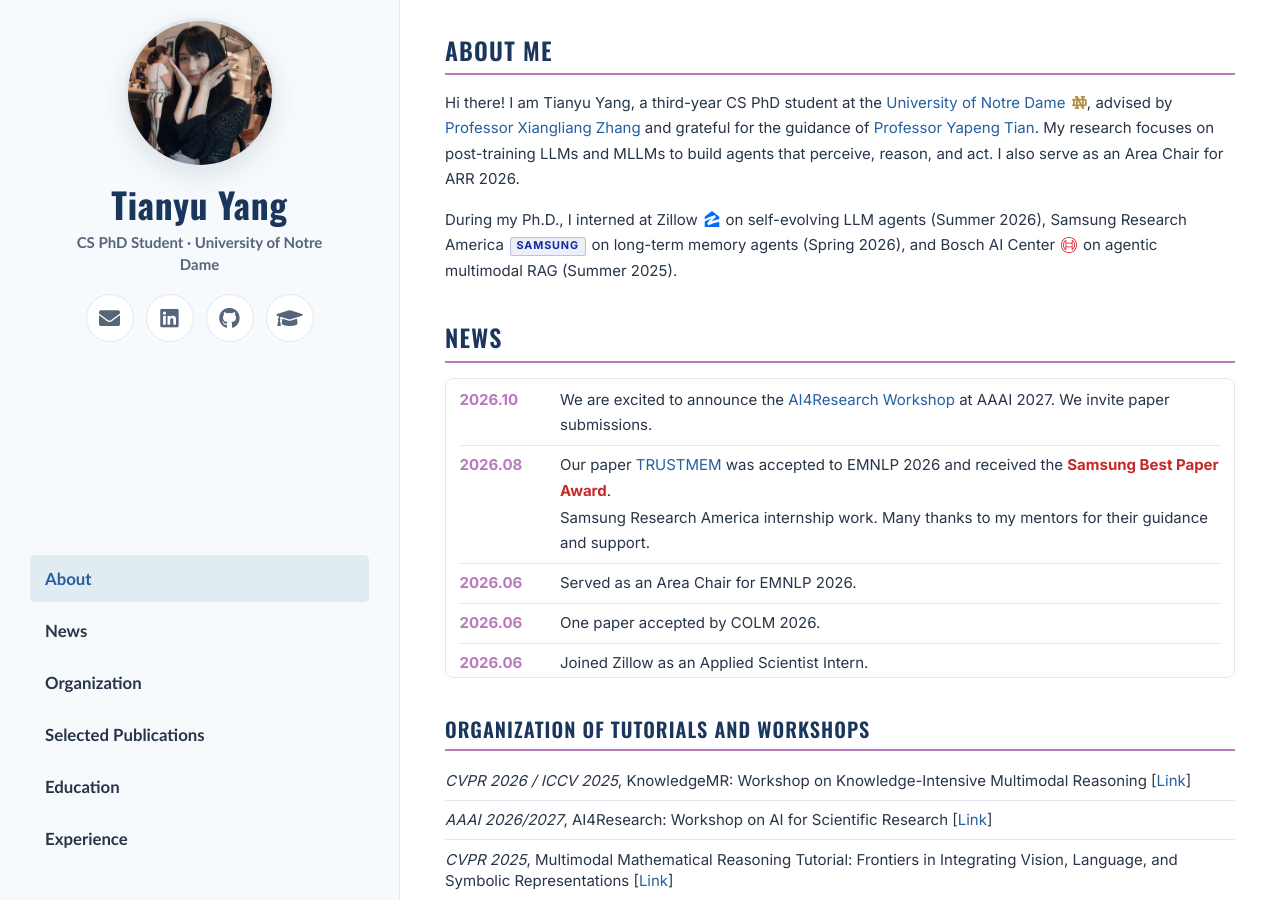
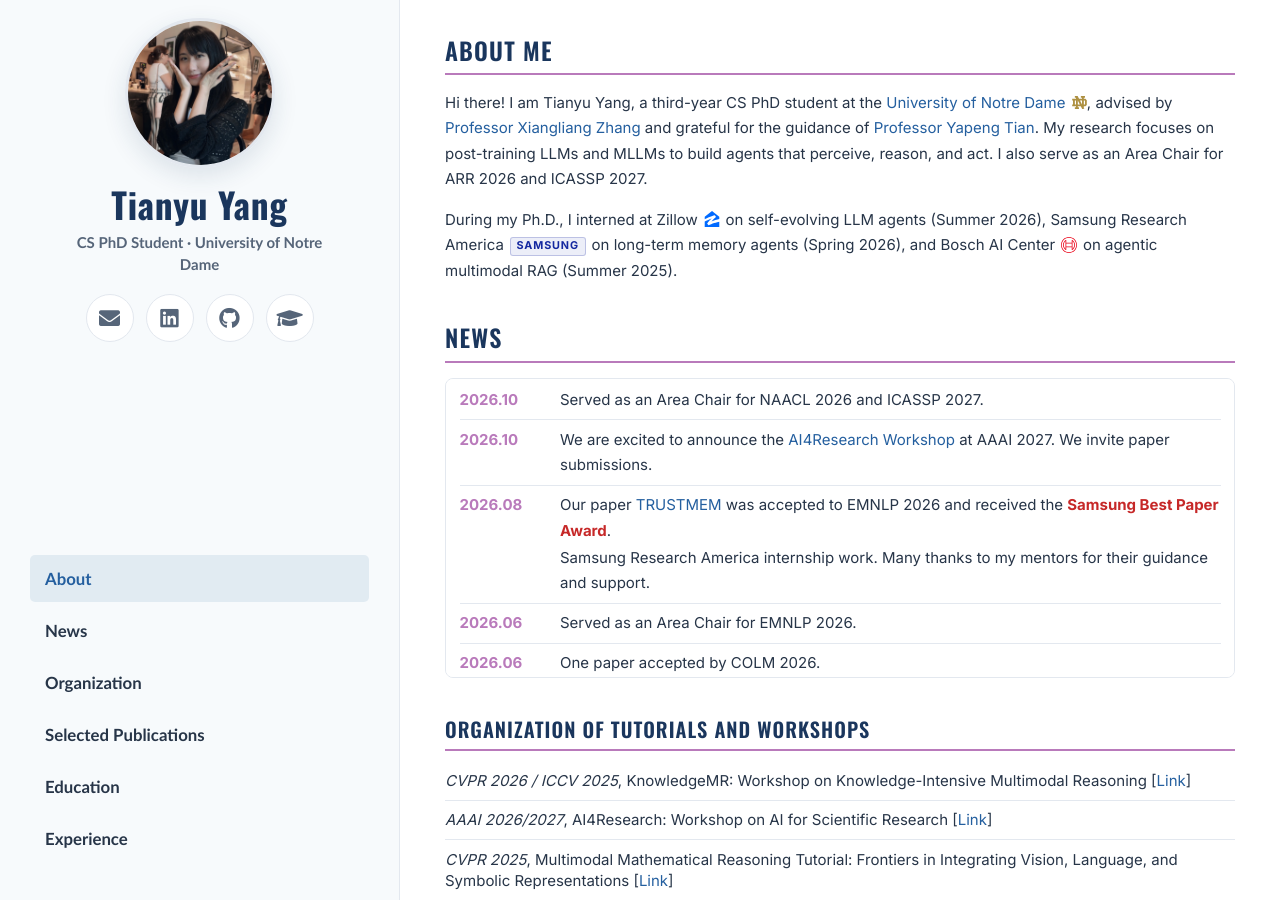
Before and after one commit to Tianyu-yang-anna/Tianyu-yang-anna.github.io, a Jekyll site: the page built from _pages/about.md, in a window 1280 px wide and 900 px high. Built offline with Jekyll 4.4.1, drawn with Linux system fonts in a browser that asks for light colours.

Commit message:
Update area chair news and biography

```diff
--- a/_pages/about.md
+++ b/_pages/about.md
@@ -25,7 +25,7 @@ redirect_from:
       <img class="school-mark" src="{{ '/images/logos/notre-dame.svg' | relative_url }}" alt="University of Notre Dame monogram">, advised by
       <a href="https://engineering.nd.edu/faculty/xiangliang-zhang/" target="_blank" rel="noopener">Professor Xiangliang Zhang</a>
       and grateful for the guidance of
-      <a href="https://www.yapengtian.com/" target="_blank" rel="noopener">Professor Yapeng Tian</a>. My research focuses on post-training LLMs and MLLMs to build agents that perceive, reason, and act. I also serve as an Area Chair for ARR 2026.
+      <a href="https://www.yapengtian.com/" target="_blank" rel="noopener">Professor Yapeng Tian</a>. My research focuses on post-training LLMs and MLLMs to build agents that perceive, reason, and act. I also serve as an Area Chair for ARR 2026 and ICASSP 2027.
     </p>
     <p class="internship-line">
       During my Ph.D., I interned at Zillow
@@ -43,6 +43,10 @@ redirect_from:
   <h1>News</h1>
   <div class="news-scroll" role="region" aria-label="Recent news" tabindex="0">
     <ul>
+      <li>
+        <span class="news-date">2026.10</span>
+        <span class="news-content">Served as an Area Chair for NAACL 2026 and ICASSP 2027.</span>
+      </li>
       <li>
         <span class="news-date">2026.10</span>
         <span class="news-content">We are excited to announce the <a href="https://ai4research-workshop.github.io/" target="_blank" rel="noopener">AI4Research Workshop</a> at AAAI 2027. We invite paper submissions.</span>
```
Also changed, not shown: other parts of _pages/about.md (+1 -1 lines).
